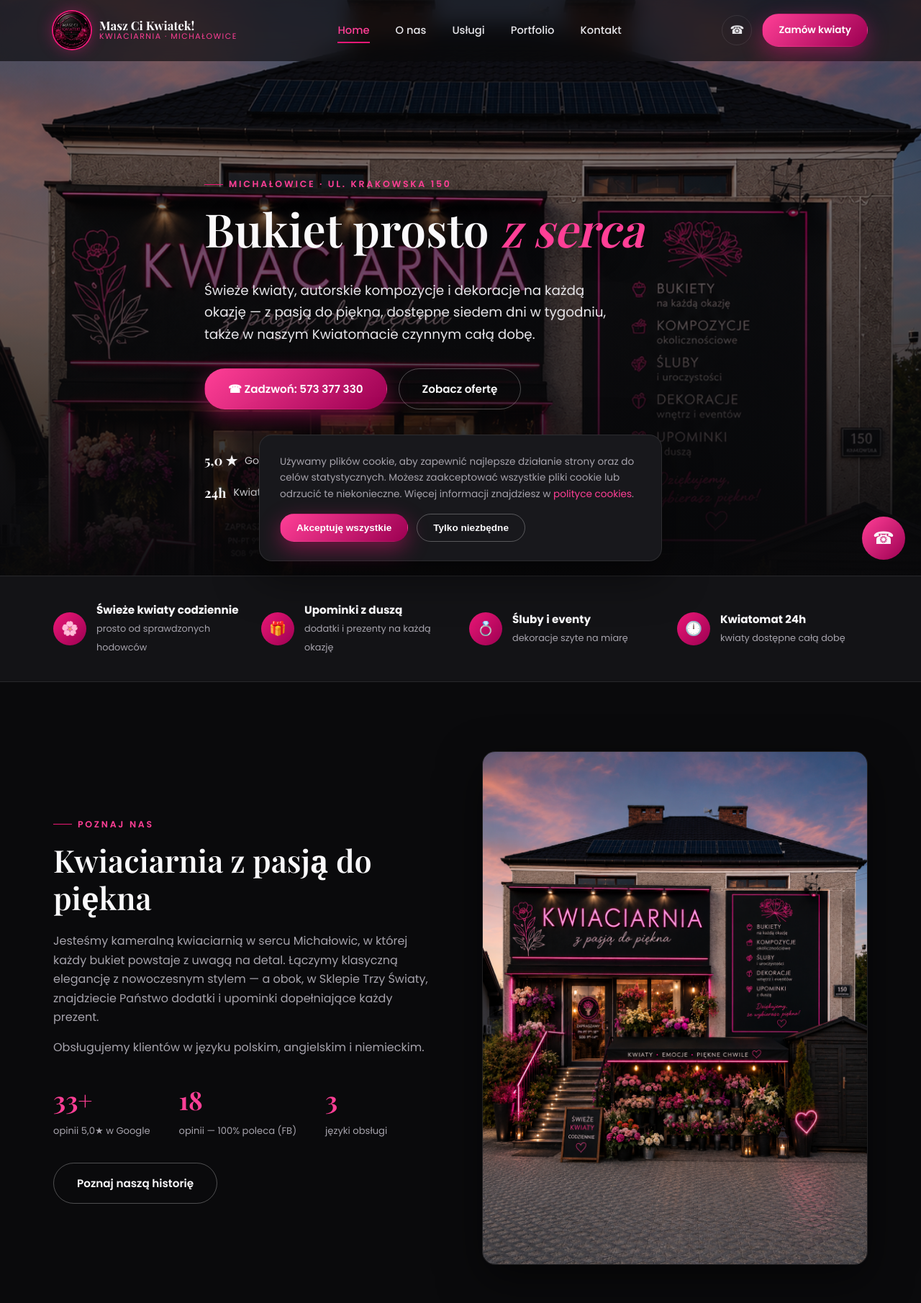
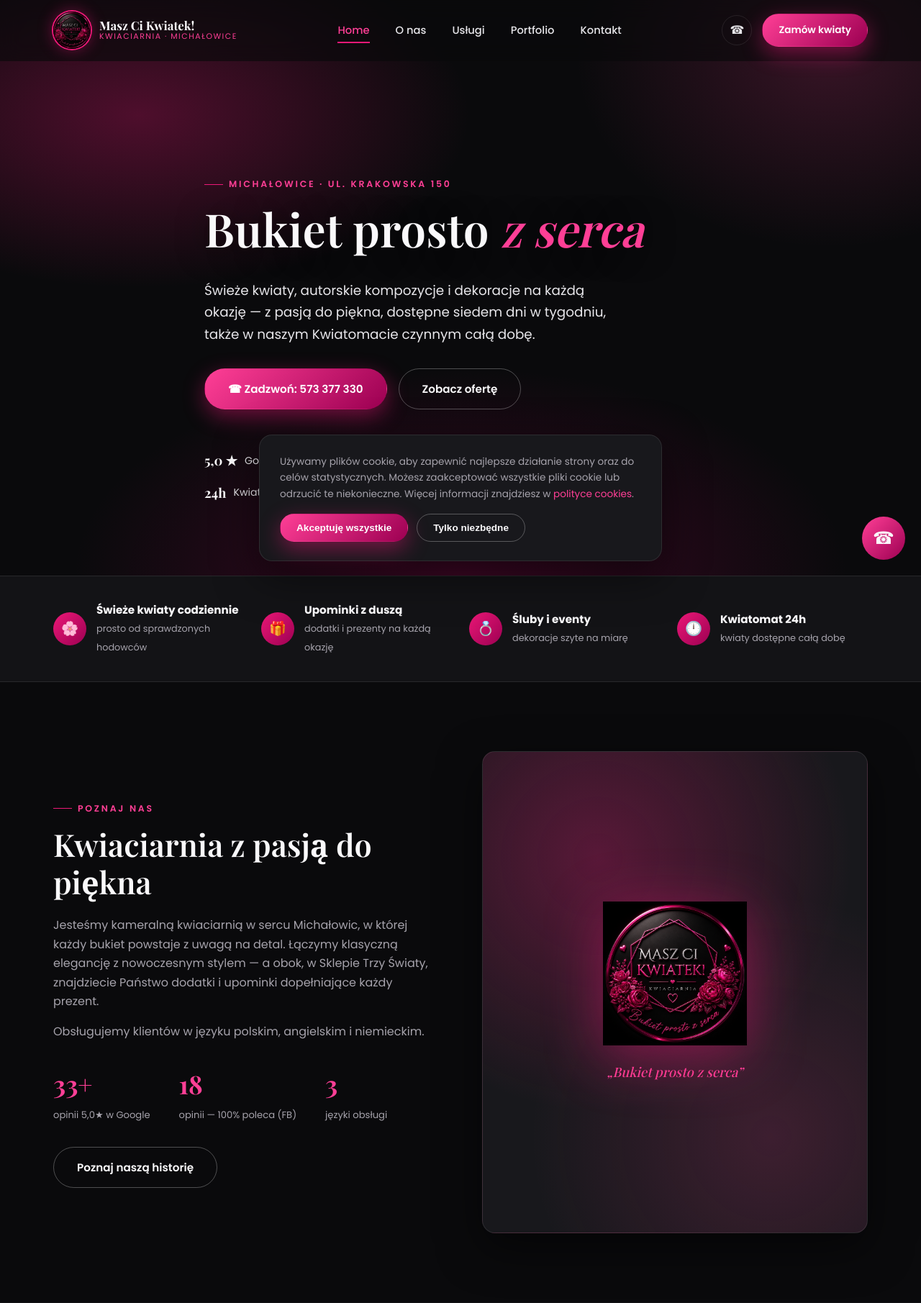
Before and after one commit to 78781978/maszcikwiatek, a PHP site: page / in a window 1280 px wide. Shown: the top 1811 px of the page at 72% size. Run offline with PHP 8.4, Linux system fonts and the light colour scheme.

Commit message:
Remove building photo from site, replace with logo-based visuals
Drop the AI-generated storefront render entirely (hero background,
About section image, portfolio tile, og:image/JSON-LD) since it
doesn't depict the real shop. Hero now uses a CSS gradient in the
logo's black/magenta palette; the About/portfolio image slots use a
new "brand panel" built from the actual logo.

```diff
--- a/assets/css/style.css
+++ b/assets/css/style.css
@@ -122,8 +122,10 @@ section{ padding:96px 0; position:relative; }
 .hero{
   min-height:100vh; display:flex; align-items:flex-end;
   background:
-    linear-gradient(180deg, rgba(8,8,10,.35) 0%, rgba(8,8,10,.55) 45%, rgba(8,8,10,.96) 100%),
-    url('../img/hero-sklep.jpg') center 20%/cover no-repeat;
+    radial-gradient(ellipse 60% 50% at 15% 20%, rgba(236,24,119,.30), transparent 60%),
+    radial-gradient(ellipse 50% 60% at 90% 10%, rgba(255,63,150,.18), transparent 55%),
+    radial-gradient(ellipse 70% 60% at 50% 100%, rgba(156,0,82,.35), transparent 60%),
+    var(--black);
   padding-top:140px; padding-bottom:100px;
 }
 .hero-inner{ max-width:760px; }
@@ -172,6 +174,18 @@ section{ padding:96px 0; position:relative; }
 /* ---------- About split ---------- */
 .split{ display:grid; grid-template-columns:1fr 1fr; gap:60px; align-items:center; }
 .split img.rounded{ border-radius:var(--radius); box-shadow:var(--shadow); border:1px solid var(--border); }
+
+.brand-panel{
+  aspect-ratio:4/5; border-radius:var(--radius); border:1px solid var(--border); box-shadow:var(--shadow);
+  background:
+    radial-gradient(circle at 30% 22%, rgba(236,24,119,.30), transparent 55%),
+    radial-gradient(circle at 75% 80%, rgba(255,63,150,.16), transparent 50%),
+    var(--black-card);
+  display:flex; flex-direction:column; align-items:center; justify-content:center; gap:22px; padding:40px;
+  text-align:center;
+}
+.brand-panel img{ width:44%; max-width:220px; filter:drop-shadow(0 14px 40px rgba(236,24,119,.45)); }
+.brand-panel span{ font-family:var(--ff-head); font-style:italic; color:var(--pink-2); font-size:1.15rem; }
 .stat-row{ display:flex; gap:40px; margin-top:30px; }
 .stat-row div strong{ display:block; font-family:var(--ff-head); font-size:2.2rem; color:var(--pink-2); }
 .stat-row div span{ font-size:.82rem; color:var(--gray); }
@@ -203,7 +217,6 @@ section{ padding:96px 0; position:relative; }
   background:linear-gradient(150deg,#1b1b20,#0c0c0e); border:1px solid var(--border);
   display:flex; align-items:flex-end; padding:22px; cursor:pointer;
 }
-.portfolio-tile.photo{ background-size:cover; background-position:center; }
 .portfolio-tile::before{
   content:""; position:absolute; inset:0;
   background:linear-gradient(180deg,transparent 40%, rgba(0,0,0,.85) 100%);
--- a/index.html
+++ b/index.html
@@ -13,7 +13,7 @@
 
 <meta property="og:title" content="Kwiaciarnia „Masz Ci Kwiatek!” — Michałowice">
 <meta property="og:description" content="Bukiety, kompozycje okolicznościowe, dekoracje ślubne i eventowe. Kwiatomat czynny 24h. ul. Krakowska 150, Michałowice.">
-<meta property="og:image" content="assets/img/hero-sklep.jpg">
+<meta property="og:image" content="assets/img/logo.png">
 <meta property="og:type" content="website">
 
 <script type="application/ld+json">
@@ -21,7 +21,7 @@
   "@context": "https://schema.org",
   "@type": "FlowerShop",
   "name": "Kwiaciarnia \"Masz Ci Kwiatek!\"",
-  "image": "assets/img/hero-sklep.jpg",
+  "image": "assets/img/logo.png",
   "telephone": "+48573377330",
   "priceRange": "$$",
   "address": {
@@ -125,7 +125,10 @@
       <a href="o-nas.html" class="btn btn-outline" style="margin-top:32px;">Poznaj naszą historię</a>
     </div>
     <div class="reveal">
-      <img src="assets/img/hero-sklep.jpg" alt="Kwiaciarnia Masz Ci Kwiatek — fasada sklepu, ul. Krakowska 150" class="rounded">
+      <div class="brand-panel">
+        <img src="assets/img/logo.png" alt="Logo Kwiaciarni Masz Ci Kwiatek">
+        <span>„Bukiet prosto z serca”</span>
+      </div>
     </div>
   </div>
 </section>
@@ -175,9 +178,7 @@
       <h2>Zobacz nasze prace</h2>
     </div>
     <div class="portfolio-grid">
-      <div class="portfolio-tile photo reveal" style="background-image:url('assets/img/hero-sklep.jpg');">
-        <div class="tile-label"><strong>Nasza kwiaciarnia</strong><span>ul. Krakowska 150</span></div>
-      </div>
+      <div class="portfolio-tile reveal"><div class="tile-ico">🌸</div><div class="tile-label"><strong>Nasza kwiaciarnia</strong><span>ul. Krakowska 150</span></div></div>
       <div class="portfolio-tile reveal"><div class="tile-ico">💍</div><div class="tile-label"><strong>Bukiety ślubne</strong><span>Zobacz na Facebooku</span></div></div>
       <div class="portfolio-tile reveal"><div class="tile-ico">🌷</div><div class="tile-label"><strong>Kompozycje okolicznościowe</strong><span>Zobacz na TikToku</span></div></div>
     </div>
--- a/o-nas.html
+++ b/o-nas.html
@@ -54,7 +54,10 @@
 <section>
   <div class="container split">
     <div class="reveal">
-      <img src="assets/img/hero-sklep.jpg" alt="Fasada kwiaciarni Masz Ci Kwiatek, ul. Krakowska 150" class="rounded">
+      <div class="brand-panel">
+        <img src="assets/img/logo.png" alt="Logo Kwiaciarni Masz Ci Kwiatek">
+        <span>„Bukiet prosto z serca”</span>
+      </div>
     </div>
     <div class="reveal">
       <div class="eyebrow">Nasza historia</div>
--- a/portfolio.html
+++ b/portfolio.html
@@ -55,7 +55,8 @@
   <div class="container">
     <div class="portfolio-grid">
 
-      <div class="portfolio-tile photo reveal" style="background-image:url('assets/img/hero-sklep.jpg');">
+      <div class="portfolio-tile reveal">
+        <div class="tile-ico">🌸</div>
         <div class="tile-label"><strong>Nasza kwiaciarnia</strong><span>ul. Krakowska 150, Michałowice</span></div>
       </div>
 
```
Also changed, not shown: assets/img/hero-sklep.jpg (deleted).
